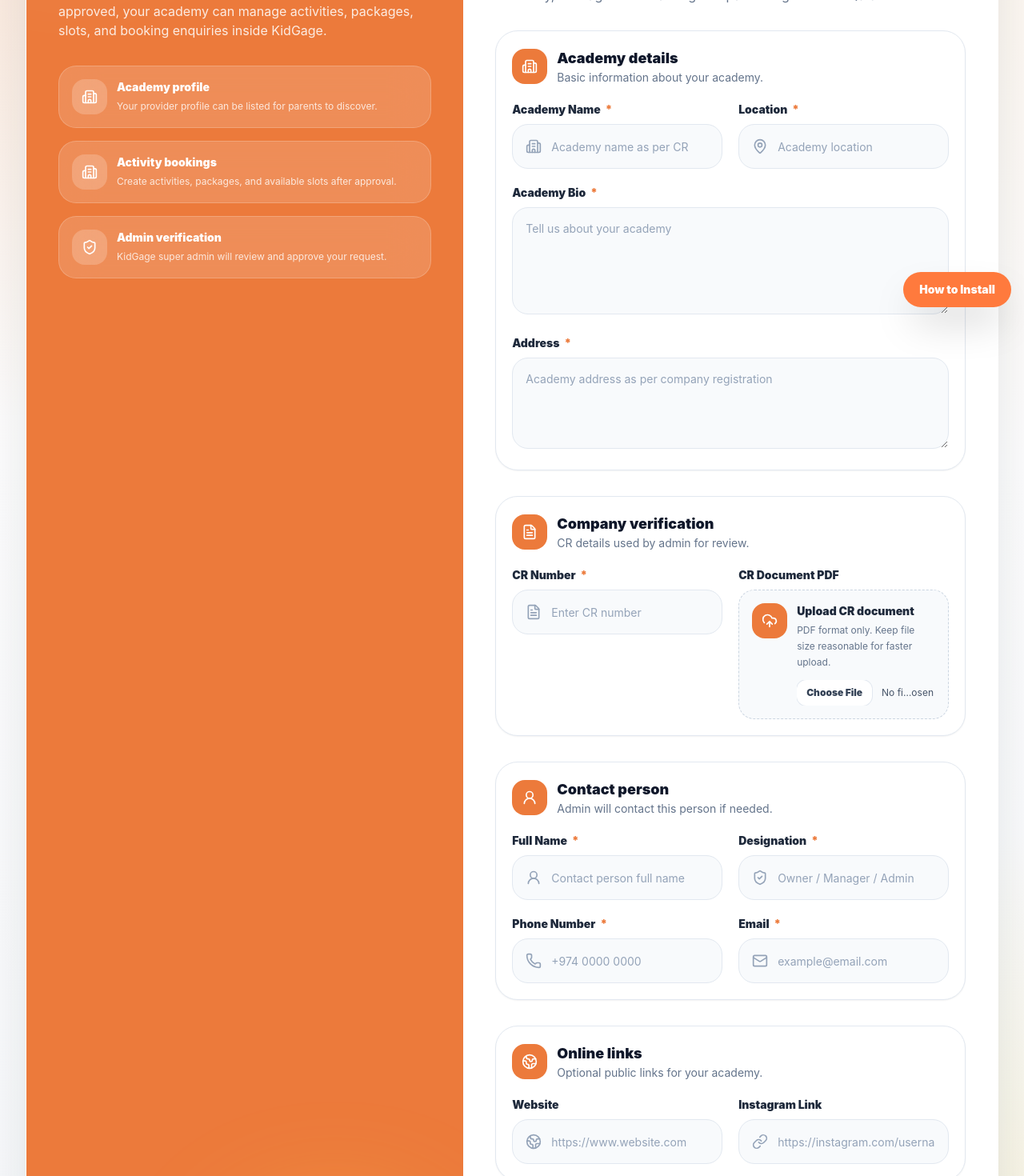
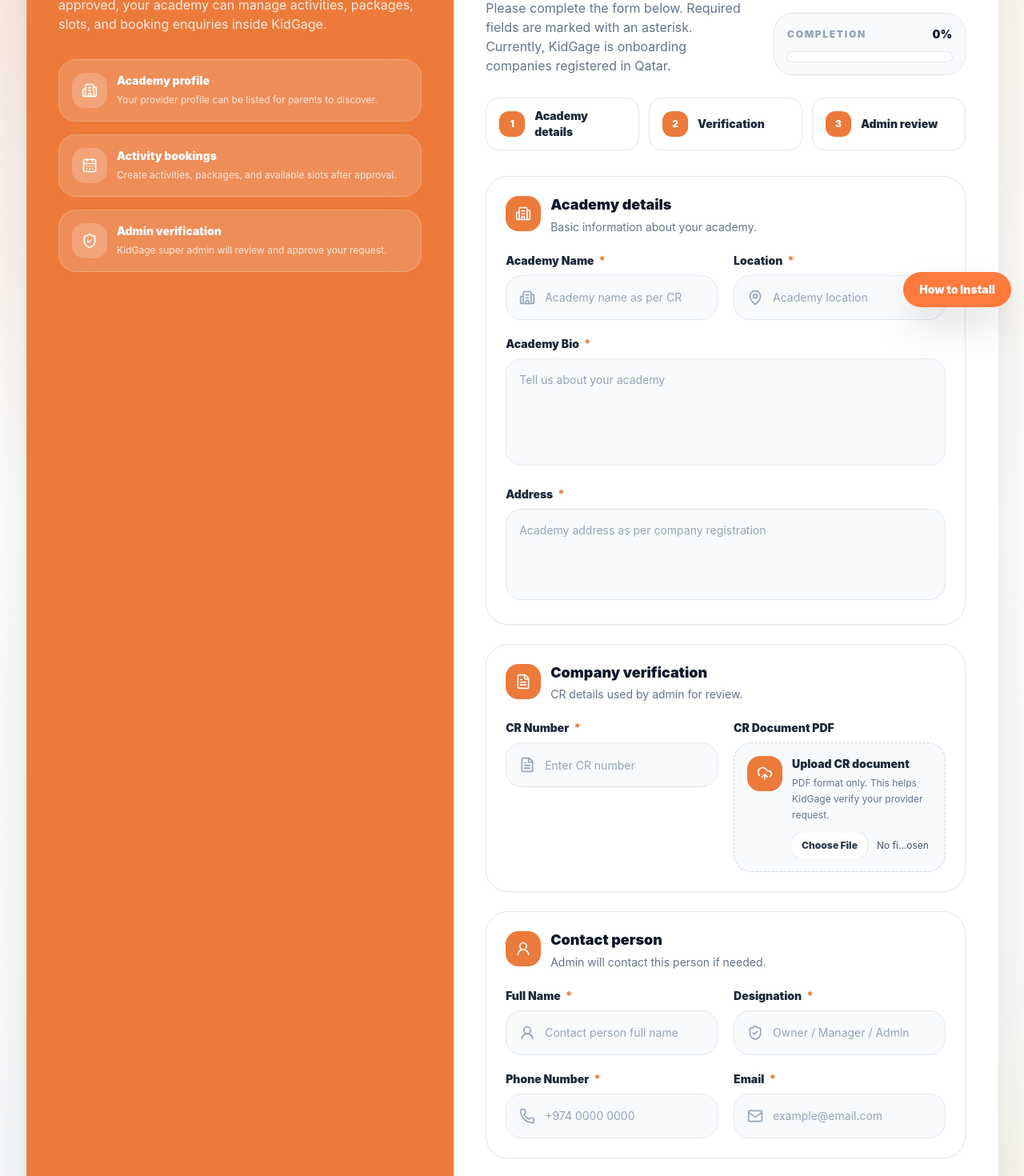
Before and after one commit to SuhailDev28/kidgage_2.0, a React (Vite) app in the folder client/: page /provider-joining-form in a window 1280 px wide. Shown: the part 400-1870 px from the top of the page at 80% size. Built offline with nearby package versions, Linux system fonts and the light colour scheme; no server answers.

Commit message:
Academy Registration Page Upgraded

```diff
--- a/client/src/pages/public/AcademyRegisterPage.jsx
+++ b/client/src/pages/public/AcademyRegisterPage.jsx
@@ -5,6 +5,7 @@
   AlertCircle,
   ArrowRight,
   Building2,
+  CalendarDays,
   CheckCircle2,
   FileText,
   Globe2,
@@ -101,6 +102,30 @@
   return `${r}, ${g}, ${b}`;
 }
 
+function getCompletionPercent(form) {
+  const requiredFields = [
+    form.academyName,
+    form.location,
+    form.bio,
+    form.address,
+    form.crNumber,
+    form.phone,
+    form.email,
+    form.fullName,
+    form.designation,
+  ];
+
+  const completed = requiredFields.filter((value) =>
+    String(value || "").trim(),
+  ).length;
+
+  const agreement = form.agreed ? 1 : 0;
+
+  return Math.round(
+    ((completed + agreement) / (requiredFields.length + 1)) * 100,
+  );
+}
+
 function Field({
   label,
   name,
@@ -114,23 +139,20 @@
   primaryRgb = "236, 122, 59",
 }) {
   return (
-    <label className="block">
+    <label className="block min-w-0">
       <div className="mb-2 flex items-center gap-1.5 text-sm font-black text-slate-800">
         {label}
         {required ? <span style={{ color: primary }}>*</span> : null}
       </div>
 
       <div
-        className="group flex h-[56px] items-center gap-3 rounded-[20px] border border-slate-200 bg-slate-50 px-4 transition focus-within:bg-white focus-within:ring-4"
+        className="group flex h-[56px] min-w-0 items-center gap-3 rounded-[20px] border border-slate-200 bg-slate-50 px-4 transition focus-within:bg-white focus-within:ring-4"
         style={{
           "--tw-ring-color": `rgba(${primaryRgb}, 0.14)`,
         }}
       >
         {Icon ? (
-          <Icon
-            className="h-5 w-5 shrink-0 text-slate-400 transition group-focus-within:text-slate-700"
-            style={{ color: undefined }}
-          />
+          <Icon className="h-5 w-5 shrink-0 text-slate-400 transition group-focus-within:text-slate-700" />
         ) : null}
 
         <input
@@ -139,7 +161,7 @@
           value={value}
           onChange={onChange}
           placeholder={placeholder}
-          className="h-full w-full bg-transparent text-sm font-semibold text-slate-800 outline-none placeholder:font-normal placeholder:text-slate-400"
+          className="h-full min-w-0 flex-1 bg-transparent text-sm font-semibold text-slate-800 outline-none placeholder:font-normal placeholder:text-slate-400"
           onFocus={(e) => {
             e.currentTarget.parentElement.style.borderColor = primary;
           }}
@@ -164,7 +186,7 @@
   primaryRgb = "236, 122, 59",
 }) {
   return (
-    <label className="block">
+    <label className="block min-w-0">
       <div className="mb-2 flex items-center gap-1.5 text-sm font-black text-slate-800">
         {label}
         {required ? <span style={{ color: primary }}>*</span> : null}
@@ -176,7 +198,7 @@
         onChange={onChange}
         placeholder={placeholder}
         rows={rows}
-        className="w-full rounded-[20px] border border-slate-200 bg-slate-50 px-4 py-4 text-sm font-semibold text-slate-800 outline-none transition placeholder:font-normal placeholder:text-slate-400 focus:bg-white focus:ring-4"
+        className="w-full resize-none rounded-[20px] border border-slate-200 bg-slate-50 px-4 py-4 text-sm font-semibold text-slate-800 outline-none transition placeholder:font-normal placeholder:text-slate-400 focus:bg-white focus:ring-4"
         style={{
           "--tw-ring-color": `rgba(${primaryRgb}, 0.14)`,
         }}
@@ -198,15 +220,21 @@
   fileName,
   required = false,
   primary = DEFAULT_THEME.primaryColor,
+  primaryRgb = "236, 122, 59",
 }) {
   return (
-    <label className="block">
+    <label className="block min-w-0">
       <div className="mb-2 flex items-center gap-1.5 text-sm font-black text-slate-800">
         {label}
         {required ? <span style={{ color: primary }}>*</span> : null}
       </div>
 
-      <div className="rounded-[20px] border border-dashed border-slate-300 bg-slate-50 p-4 transition hover:bg-white">
+      <div
+        className="rounded-[22px] border border-dashed border-slate-300 bg-slate-50 p-4 transition hover:bg-white hover:shadow-sm"
+        style={{
+          boxShadow: fileName ? `0 0 0 4px rgba(${primaryRgb}, 0.08)` : "",
+        }}
+      >
         <div className="flex items-start gap-3">
           <div
             className="flex h-11 w-11 shrink-0 items-center justify-center rounded-2xl text-white"
@@ -219,8 +247,9 @@
             <div className="text-sm font-black text-slate-800">
               Upload CR document
             </div>
+
             <div className="mt-1 text-xs leading-5 text-slate-500">
-              PDF format only. Keep file size reasonable for faster upload.
+              PDF format only. This helps KidGage verify your provider request.
             </div>
 
             <input
@@ -252,11 +281,57 @@
           <Icon className="h-5 w-5" />
         </div>
 
-        <div>
+        <div className="min-w-0">
           <div className="text-sm font-black text-white">{title}</div>
           <div className="mt-1 text-xs leading-5 text-white/80">{text}</div>
         </div>
       </div>
+    </div>
+  );
+}
+
+function FormSection({ icon: Icon, title, subtitle, children, primary }) {
+  return (
+    <section className="rounded-[28px] border border-slate-200 bg-white p-4 shadow-sm sm:p-5 md:p-6">
+      <div className="mb-5 flex items-start gap-3">
+        <div
+          className="flex h-11 w-11 shrink-0 items-center justify-center rounded-2xl text-white"
+          style={{ backgroundColor: primary }}
+        >
+          <Icon className="h-5 w-5" />
+        </div>
+
+        <div className="min-w-0">
+          <h3 className="text-lg font-black leading-tight text-slate-900">
+            {title}
+          </h3>
+          <p className="mt-1 text-sm leading-6 text-slate-500">{subtitle}</p>
+        </div>
+      </div>
+
+      {children}
+    </section>
+  );
+}
+
+function StepBadge({ number, title, active = false, primary }) {
+  return (
+    <div
+      className={`flex items-center gap-3 rounded-2xl border px-4 py-3 ${
+        active ? "bg-white" : "bg-white/60"
+      }`}
+      style={{
+        borderColor: active ? primary : "rgba(226,232,240,1)",
+      }}
+    >
+      <div
+        className="flex h-8 w-8 shrink-0 items-center justify-center rounded-xl text-xs font-black text-white"
+        style={{ backgroundColor: primary }}
+      >
+        {number}
+      </div>
+
+      <div className="min-w-0 text-sm font-black text-slate-800">{title}</div>
     </div>
   );
 }
@@ -271,6 +346,7 @@
   const primary = theme.primaryColor || DEFAULT_THEME.primaryColor;
   const secondary = theme.secondaryColor || DEFAULT_THEME.secondaryColor;
   const primaryRgb = useMemo(() => hexToRgb(primary), [primary]);
+  const progress = useMemo(() => getCompletionPercent(form), [form]);
 
   const isValid = useMemo(() => {
     return (
@@ -292,8 +368,6 @@
 
     async function loadSettings() {
       const endpoints = [
-        () => publicApi.get("/public/settings"),
-        () => publicApi.get("/settings/public"),
         () => publicApi.get("/settings"),
         () => api.get("/public/settings"),
       ];
@@ -301,6 +375,7 @@
       for (const request of endpoints) {
         try {
           const res = await request();
+
           if (!mounted) return;
 
           setTheme(normalizeSettingsPayload(res.data));
@@ -388,14 +463,14 @@
 
   return (
     <section
-      className="min-h-[calc(100vh-90px)] px-3 py-6 sm:px-5 sm:py-8 lg:px-8 lg:py-12"
+      className="min-h-[100svh] overflow-x-hidden px-0 py-0 sm:px-5 sm:py-6 md:px-6 md:py-8 lg:px-8 lg:py-10"
       style={{
         background: `radial-gradient(circle at top left, rgba(${primaryRgb}, 0.15), transparent 34%), radial-gradient(circle at bottom right, ${secondary}33, transparent 30%), linear-gradient(180deg, #fff7ed 0%, #ffffff 42%, #f8fafc 100%)`,
       }}
     >
-      <div className="mx-auto grid w-full max-w-[1220px] overflow-hidden rounded-[30px] border border-white/70 bg-white shadow-[0_24px_80px_rgba(15,23,42,0.12)] lg:grid-cols-[0.9fr_1.1fr]">
+      <div className="mx-auto grid w-full max-w-[1240px] overflow-hidden rounded-none border border-white/70 bg-white shadow-[0_24px_80px_rgba(15,23,42,0.12)] sm:rounded-[30px] xl:grid-cols-[0.88fr_1.12fr]">
         <aside
-          className="relative hidden overflow-hidden p-8 text-white lg:flex lg:flex-col lg:justify-between xl:p-10"
+          className="relative hidden overflow-hidden p-8 text-white xl:flex xl:flex-col xl:justify-between xl:p-10"
           style={{ backgroundColor: primary }}
         >
           <div className="absolute -left-24 -top-24 h-72 w-72 rounded-full bg-white/15 blur-3xl" />
@@ -407,17 +482,18 @@
           <div className="absolute bottom-40 left-10 h-16 w-16 rounded-full border border-white/15" />
 
           <div className="relative">
-            <div className="inline-flex items-center gap-3 rounded-full bg-white/15 px-4 py-2 text-sm font-black uppercase tracking-[0.16em] text-white backdrop-blur">
+            <div className="inline-flex max-w-full items-center gap-3 rounded-full bg-white/15 px-4 py-2 text-sm font-black uppercase tracking-[0.16em] text-white backdrop-blur">
               {theme.logo ? (
                 <img
                   src={theme.logo}
                   alt={theme.siteName}
-                  className="h-6 w-6 rounded-lg object-contain"
+                  className="h-6 w-6 shrink-0 rounded-lg object-contain"
                 />
               ) : (
-                <Sparkles className="h-4 w-4" />
+                <Sparkles className="h-4 w-4 shrink-0" />
               )}
-              {theme.siteName}
+
+              <span className="truncate">{theme.siteName}</span>
             </div>
 
             <h1 className="mt-8 max-w-md text-4xl font-black leading-tight tracking-tight xl:text-5xl">
@@ -438,7 +514,7 @@
               />
 
               <InfoCard
-                icon={CalendarDaysIcon}
+                icon={CalendarDays}
                 title="Activity bookings"
                 text="Create activities, packages, and available slots after approval."
               />
@@ -467,11 +543,12 @@
           </div>
         </aside>
 
-        <div className="p-4 sm:p-6 md:p-8 lg:p-10">
-          <div className="mx-auto max-w-[760px]">
-            <div className="mb-8 flex items-center gap-3 lg:hidden">
+        <div className="min-w-0 px-5 py-7 sm:p-6 md:p-8 lg:p-10">
+          <div className="mx-auto max-w-[820px] min-w-0">
+            <div className="mb-7 xl:hidden">
+              <div className="flex min-w-0 items-center gap-3 overflow-hidden">
                 <div
-                className="flex h-12 w-12 items-center justify-center overflow-hidden rounded-2xl text-white"
+                  className="flex h-12 w-12 shrink-0 items-center justify-center overflow-hidden rounded-2xl text-white"
                   style={{ backgroundColor: primary }}
                 >
                   {theme.logo ? (
@@ -485,18 +562,19 @@
                   )}
                 </div>
 
-              <div>
-                <div className="text-2xl font-black tracking-tight text-slate-900">
+                <div className="min-w-0 flex-1 overflow-hidden">
+                  <div className="truncate text-2xl font-black tracking-tight text-slate-900">
                     {theme.siteName}
                   </div>
-                <div className="text-xs font-bold uppercase tracking-[0.18em] text-slate-400">
+                  <div className="truncate text-[10px] font-black uppercase tracking-[0.14em] text-slate-400">
                     Provider onboarding
+                  </div>
                 </div>
               </div>
             </div>
 
             <div
-              className="inline-flex rounded-full px-4 py-2 text-xs font-black uppercase tracking-[0.16em] ring-1"
+              className="inline-flex max-w-full rounded-full px-4 py-2 text-xs font-black uppercase tracking-[0.16em] ring-1"
               style={{
                 color: primary,
                 backgroundColor: `rgba(${primaryRgb}, 0.08)`,
@@ -506,15 +584,61 @@
               Academy registration
             </div>
 
-            <h2 className="mt-5 text-3xl font-black leading-tight tracking-tight text-slate-950 sm:text-4xl md:text-5xl">
+            <div className="mt-5 grid gap-6 lg:grid-cols-[1fr_240px] lg:items-end">
+              <div className="min-w-0">
+                <h2 className="text-[34px] font-black leading-[1.08] tracking-tight text-slate-950 sm:text-4xl md:text-5xl">
                   Join our provider list, it&apos;s free.
                 </h2>
 
                 <p className="mt-4 text-sm leading-7 text-slate-500 sm:text-base">
-              Please complete the form below. Required fields are marked with an
-              asterisk. Currently, KidGage is onboarding companies registered in
-              Qatar.
+                  Please complete the form below. Required fields are marked
+                  with an asterisk. Currently, KidGage is onboarding companies
+                  registered in Qatar.
                 </p>
+              </div>
+
+              <div className="rounded-[24px] border border-slate-200 bg-slate-50 p-4">
+                <div className="flex items-center justify-between gap-3">
+                  <span className="text-xs font-black uppercase tracking-[0.14em] text-slate-400">
+                    Completion
+                  </span>
+                  <span className="text-sm font-black text-slate-900">
+                    {progress}%
+                  </span>
+                </div>
+
+                <div className="mt-3 h-3 overflow-hidden rounded-full bg-white ring-1 ring-slate-200">
+                  <div
+                    className="h-full rounded-full transition-all"
+                    style={{
+                      width: `${progress}%`,
+                      backgroundColor: primary,
+                    }}
+                  />
+                </div>
+              </div>
+            </div>
+
+            <div className="mt-7 grid gap-3 sm:grid-cols-3">
+              <StepBadge
+                number="1"
+                title="Academy details"
+                active={progress >= 10}
+                primary={primary}
+              />
+              <StepBadge
+                number="2"
+                title="Verification"
+                active={progress >= 40}
+                primary={primary}
+              />
+              <StepBadge
+                number="3"
+                title="Admin review"
+                active={progress >= 80}
+                primary={primary}
+              />
+            </div>
 
             {message ? (
               <div className="mt-6 rounded-[22px] border border-emerald-200 bg-emerald-50 px-4 py-4 text-sm font-semibold leading-6 text-emerald-700">
@@ -534,26 +658,13 @@
               </div>
             ) : null}
 
-            <form onSubmit={handleSubmit} className="mt-8 space-y-8">
-              <div className="rounded-[28px] border border-slate-200 bg-white p-4 shadow-sm sm:p-5">
-                <div className="mb-5 flex items-center gap-3">
-                  <div
-                    className="flex h-11 w-11 items-center justify-center rounded-2xl text-white"
-                    style={{ backgroundColor: primary }}
+            <form onSubmit={handleSubmit} className="mt-8 space-y-6">
+              <FormSection
+                icon={Building2}
+                title="Academy details"
+                subtitle="Basic information about your academy."
+                primary={primary}
               >
-                    <Building2 className="h-5 w-5" />
-                  </div>
-
-                  <div>
-                    <h3 className="text-lg font-black text-slate-900">
-                      Academy details
-                    </h3>
-                    <p className="text-sm text-slate-500">
-                      Basic information about your academy.
-                    </p>
-                  </div>
-                </div>
-
                 <div className="grid gap-5 lg:grid-cols-2">
                   <Field
                     label="Academy Name"
@@ -607,27 +718,14 @@
                     />
                   </div>
                 </div>
-              </div>
+              </FormSection>
 
-              <div className="rounded-[28px] border border-slate-200 bg-white p-4 shadow-sm sm:p-5">
-                <div className="mb-5 flex items-center gap-3">
-                  <div
-                    className="flex h-11 w-11 items-center justify-center rounded-2xl text-white"
-                    style={{ backgroundColor: primary }}
+              <FormSection
+                icon={FileText}
+                title="Company verification"
+                subtitle="CR details used by admin for review."
+                primary={primary}
               >
-                    <FileText className="h-5 w-5" />
-                  </div>
-
-                  <div>
-                    <h3 className="text-lg font-black text-slate-900">
-                      Company verification
-                    </h3>
-                    <p className="text-sm text-slate-500">
-                      CR details used by admin for review.
-                    </p>
-                  </div>
-                </div>
-
                 <div className="grid gap-5 lg:grid-cols-2">
                   <Field
                     label="CR Number"
@@ -647,29 +745,17 @@
                     onChange={handleChange}
                     fileName={form.crDocument?.name || ""}
                     primary={primary}
+                    primaryRgb={primaryRgb}
                   />
                 </div>
-              </div>
+              </FormSection>
 
-              <div className="rounded-[28px] border border-slate-200 bg-white p-4 shadow-sm sm:p-5">
-                <div className="mb-5 flex items-center gap-3">
-                  <div
-                    className="flex h-11 w-11 items-center justify-center rounded-2xl text-white"
-                    style={{ backgroundColor: primary }}
+              <FormSection
+                icon={UserRound}
+                title="Contact person"
+                subtitle="Admin will contact this person if needed."
+                primary={primary}
               >
-                    <UserRound className="h-5 w-5" />
-                  </div>
-
-                  <div>
-                    <h3 className="text-lg font-black text-slate-900">
-                      Contact person
-                    </h3>
-                    <p className="text-sm text-slate-500">
-                      Admin will contact this person if needed.
-                    </p>
-                  </div>
-                </div>
-
                 <div className="grid gap-5 lg:grid-cols-2">
                   <Field
                     label="Full Name"
@@ -720,27 +806,14 @@
                     primaryRgb={primaryRgb}
                   />
                 </div>
-              </div>
+              </FormSection>
 
-              <div className="rounded-[28px] border border-slate-200 bg-white p-4 shadow-sm sm:p-5">
-                <div className="mb-5 flex items-center gap-3">
-                  <div
-                    className="flex h-11 w-11 items-center justify-center rounded-2xl text-white"
-                    style={{ backgroundColor: primary }}
+              <FormSection
+                icon={Globe2}
+                title="Online links"
+                subtitle="Optional public links for your academy."
+                primary={primary}
               >
-                    <Globe2 className="h-5 w-5" />
-                  </div>
-
-                  <div>
-                    <h3 className="text-lg font-black text-slate-900">
-                      Online links
-                    </h3>
-                    <p className="text-sm text-slate-500">
-                      Optional public links for your academy.
-                    </p>
-                  </div>
-                </div>
-
                 <div className="grid gap-5 lg:grid-cols-2">
                   <Field
                     label="Website"
@@ -764,9 +837,9 @@
                     primaryRgb={primaryRgb}
                   />
                 </div>
-              </div>
+              </FormSection>
 
-              <div className="rounded-[28px] border border-slate-200 bg-slate-50 p-4 sm:p-5">
+              <div className="sticky bottom-0 z-10 -mx-5 border-t border-slate-200 bg-white/90 px-5 py-4 backdrop-blur sm:static sm:mx-0 sm:rounded-[28px] sm:border sm:bg-slate-50 sm:p-5 sm:backdrop-blur-0">
                 <div className="grid gap-4 lg:grid-cols-[1fr_auto] lg:items-center">
                   <label className="flex cursor-pointer items-start gap-3 rounded-[22px] bg-white p-4 ring-1 ring-slate-200">
                     <input
@@ -774,7 +847,7 @@
                       name="agreed"
                       checked={form.agreed}
                       onChange={handleChange}
-                      className="mt-1 h-5 w-5 rounded border-slate-300"
+                      className="mt-1 h-5 w-5 shrink-0 rounded border-slate-300"
                       style={{ accentColor: primary }}
                     />
 
@@ -804,8 +877,3 @@
     </section>
   );
 }
-
-/* lucide-react version-safe alias */
-function CalendarDaysIcon(props) {
-  return <Building2 {...props} />;
-}
```
Lines whose indentation alone changed are shown as unchanged.
